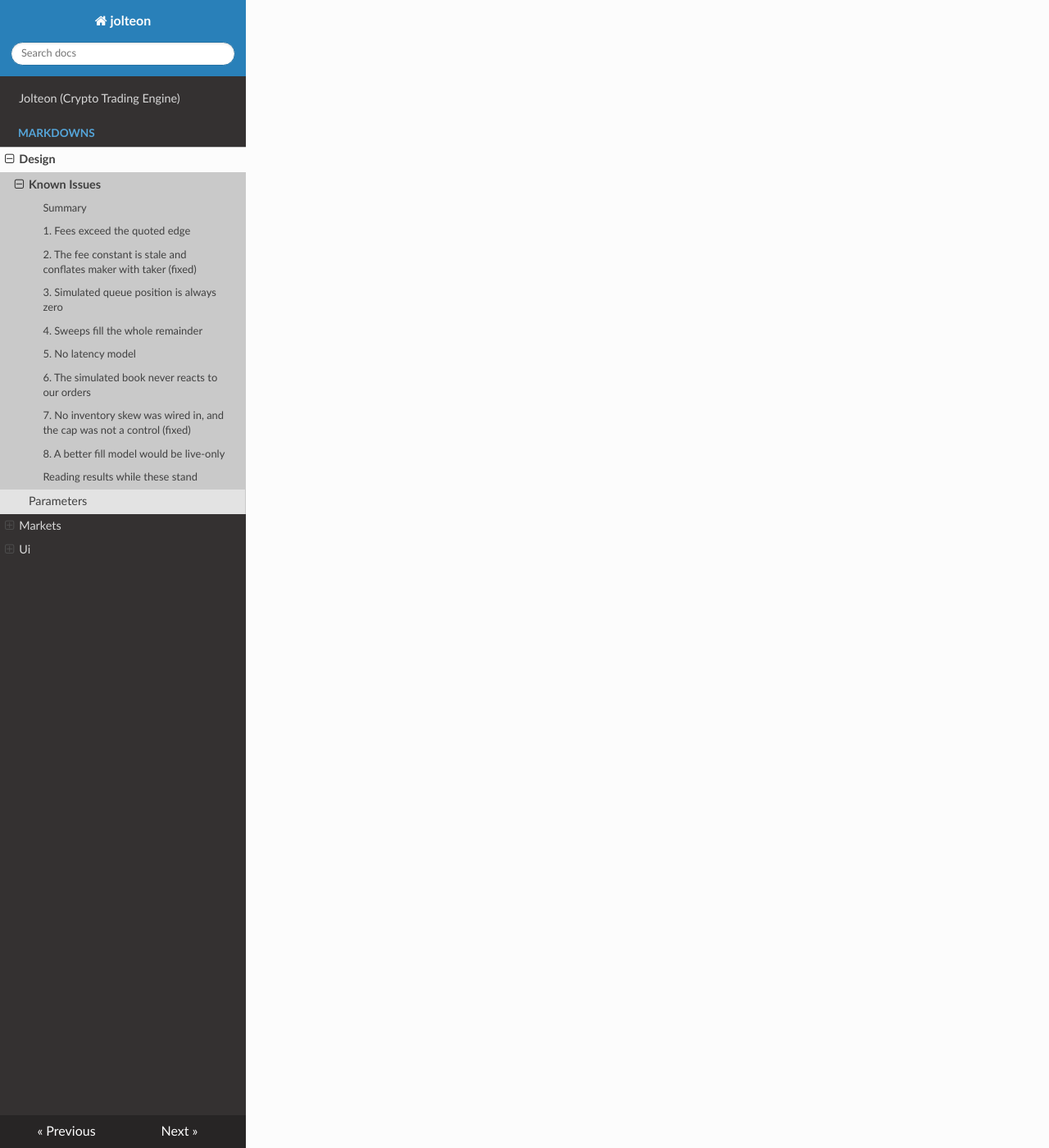
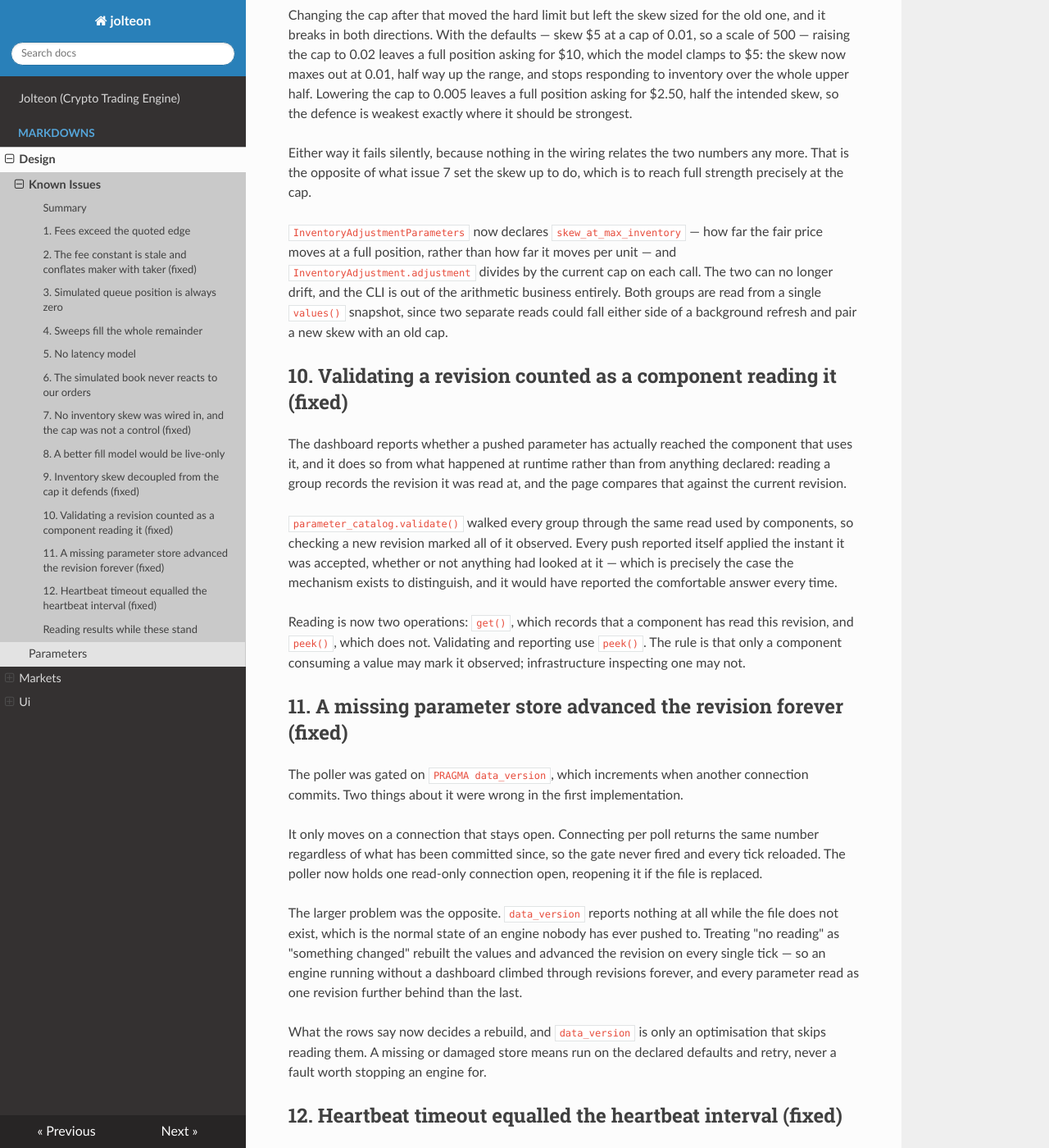
Before and after one commit to zhanghaowx/crypto-trading-engine, an MkDocs documentation site: the page built from docs/markdowns/design/known-issues.md, in a window 1280 px wide and 1400 px high, scrolled down 4876 px. Shown: the whole window at 82% size. Built offline with MkDocs 1.6.1, drawn with Linux system fonts in a browser that asks for light colours; nearby versions of some CDN libraries; some of the changed text lies outside the part shown.

Commit message:
docs(known-issues): record the four bugs the parameter sweep turned up
Two were already in the engine. The inventory skew's strength was divided
by the cap once at construction, so changing the cap afterwards either
saturated the skew half way up the range or left it at half strength,
silently either way. The heartbeat monitor's staleness timeout equalled
the interval components beat at, so any jitter marked a healthy component
a zombie - latent, since nothing wires the monitor and the dashboard
applied its own threshold.

The other two were introduced while building the parameter service and
caught before it landed: validating a revision used the same read that
records a component having seen it, so every push reported itself applied
immediately; and a store that did not exist yet was read as a change on
every tick, advancing the revision forever on any engine nobody had
pushed to. They are recorded because both are traps anyone touching this
code would meet again.

Also notes on issue 7 that the scaling it introduced was the thing that
broke, so the two entries read together.

Co-Authored-By: Claude Opus 5 <noreply@anthropic.com>

```diff
--- a/docs/markdowns/design/known-issues.md
+++ b/docs/markdowns/design/known-issues.md
@@ -18,6 +18,12 @@ change on a running engine, so these are the defaults an untuned session
 starts from rather than the only values it can hold. See
 [the parameters design note](parameters.md).
 
+Issues 1 to 8 come from that original question. Issues 9 to 12 come from
+the later sweep that made those figures tunable. Two of those were
+already in the engine; the other two were introduced while building it
+and caught before it landed, recorded because they are the traps anyone
+touching the parameter service would meet again.
+
 ## Summary
 
 | # | Issue | Severity |
@@ -30,6 +36,10 @@ starts from rather than the only values it can hold. See
 | 6 | Simulated book never reacts to our orders | Inherent to replay |
 | 7 | ~~No inventory skew wired in; cap is not a control~~ | Fixed |
 | 8 | A better fill model would be live-only | Cannot be backtested |
+| 9 | ~~Inventory skew decoupled from the cap it defends~~ | Fixed |
+| 10 | ~~Validating a revision counted as a component reading it~~ | Fixed |
+| 11 | ~~A missing parameter store advanced the revision forever~~ | Fixed |
+| 12 | ~~Heartbeat timeout equalled the heartbeat interval~~ | Fixed |
 
 ## 1. Fees exceed the quoted edge
 
@@ -172,7 +182,8 @@ rather than a flat 1 BTC, so the cap binds in tens of fills rather than
 thousands. The skew is scaled `max_adjustment / max_inventory`, so a
 position at the cap asks for the entire adjustment the model is allowed to
 apply and can always outvote the flow adjustments at the point where
-inventory matters most.
+inventory matters most. That scaling was computed once at construction,
+which turned out to be its own bug; see issue 9.
 
 Hedging was never what was missing here. Hedging reduces the variance of
 the inventory term rather than creating expectancy, and an unhedged maker
@@ -200,6 +211,98 @@ book writer belongs on the critical path. Nothing wires the book into the
 Kraken mock either, whose fill model imports no `OrderBook` at all and
 whose resting-order logic is untouched by the depth work.
 
+## 9. Inventory skew decoupled from the cap it defends (fixed)
+
+`cli.py` computed the skew's strength once, as
+`InventoryAdjustment(scale=skew_at_max_inventory / max_inventory)`, and
+handed the result to the constructor. The division was therefore frozen
+at the cap that happened to be configured at startup.
+
+Changing the cap after that moved the hard limit but left the skew sized
+for the old one, and it breaks in both directions. With the defaults —
+skew $5 at a cap of 0.01, so a scale of 500 — raising the cap to 0.02
+leaves a full position asking for $10, which the model clamps to $5: the
+skew now maxes out at 0.01, half way up the range, and stops responding
+to inventory over the whole upper half. Lowering the cap to 0.005 leaves
+a full position asking for $2.50, half the intended skew, so the defence
+is weakest exactly where it should be strongest.
+
+Either way it fails silently, because nothing in the wiring relates the
+two numbers any more. That is the opposite of what issue 7 set the skew
+up to do, which is to reach full strength precisely at the cap.
+
+`InventoryAdjustmentParameters` now declares `skew_at_max_inventory` —
+how far the fair price moves at a full position, rather than how far it
+moves per unit — and `InventoryAdjustment.adjustment` divides by the
+current cap on each call. The two can no longer drift, and the CLI is out
+of the arithmetic business entirely. Both groups are read from a single
+`values()` snapshot, since two separate reads could fall either side of a
+background refresh and pair a new skew with an old cap.
+
+## 10. Validating a revision counted as a component reading it (fixed)
+
+The dashboard reports whether a pushed parameter has actually reached the
+component that uses it, and it does so from what happened at runtime
+rather than from anything declared: reading a group records the revision
+it was read at, and the page compares that against the current revision.
+
+`parameter_catalog.validate()` walked every group through the same read
+used by components, so checking a new revision marked all of it observed.
+Every push reported itself applied the instant it was accepted, whether
+or not anything had looked at it — which is precisely the case the
+mechanism exists to distinguish, and it would have reported the
+comfortable answer every time.
+
+Reading is now two operations: `get()`, which records that a component
+has read this revision, and `peek()`, which does not. Validating and
+reporting use `peek()`. The rule is that only a component consuming a
+value may mark it observed; infrastructure inspecting one may not.
+
+## 11. A missing parameter store advanced the revision forever (fixed)
+
+The poller was gated on `PRAGMA data_version`, which increments when
+another connection commits. Two things about it were wrong in the first
+implementation.
+
+It only moves on a connection that stays open. Connecting per poll
+returns the same number regardless of what has been committed since, so
+the gate never fired and every tick reloaded. The poller now holds one
+read-only connection open, reopening it if the file is replaced.
+
+The larger problem was the opposite. `data_version` reports nothing at
+all while the file does not exist, which is the normal state of an engine
+nobody has ever pushed to. Treating "no reading" as "something changed"
+rebuilt the values and advanced the revision on every single tick — so an
+engine running without a dashboard climbed through revisions forever, and
+every parameter read as one revision further behind than the last.
+
+What the rows say now decides a rebuild, and `data_version` is only an
+optimisation that skips reading them. A missing or damaged store means
+run on the declared defaults and retry, never a fault worth stopping an
+engine for.
+
+## 12. Heartbeat timeout equalled the heartbeat interval (fixed)
+
+Six components each sent a heartbeat every ten seconds, and
+`HeartbeatMonitor` treated a component as a zombie after ten seconds of
+silence. A heartbeat arriving even slightly late therefore marked a
+healthy component dead, and on a loaded machine the monitor would have
+reported failures that were entirely its own threshold.
+
+This was latent rather than live: nothing wires `HeartbeatMonitor` into
+the application, and the dashboard's Health page applies its own
+thirty-second threshold, which is why it was never seen. The two
+disagreed with each other besides.
+
+Catching it was itself a consequence of the parameter work: some
+constraints are about how two fields sit together and cannot be stated on
+either one, so the catalog gained a validation hook for them, and the
+first constraint written into it rejected the shipped defaults. The
+declared timeout is now the thirty seconds the dashboard had been using
+all along, and a test asserts the declared defaults satisfy their own
+validation — a default that breaks a constraint would otherwise reject
+every later push too.
+
 ## Reading results while these stand
 
 Two questions are worth keeping apart. Whether the fair price model is any
```
